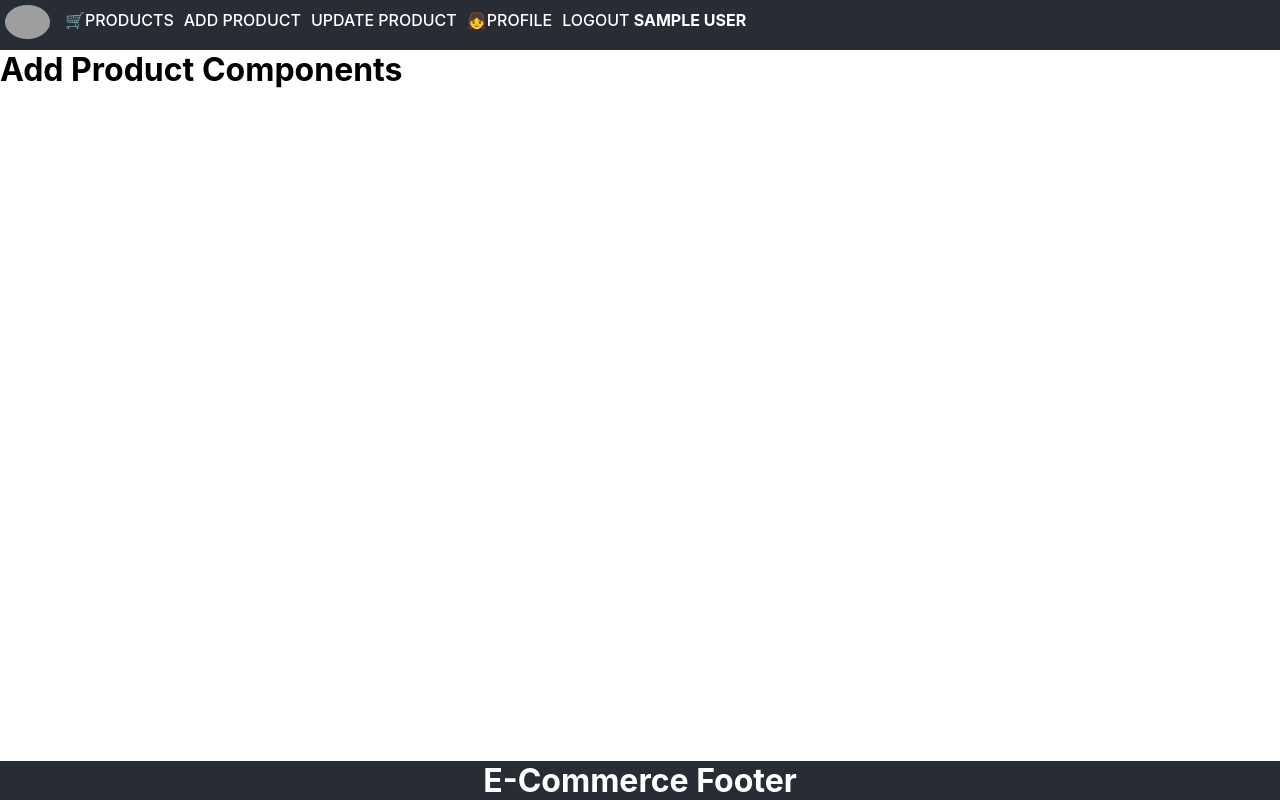
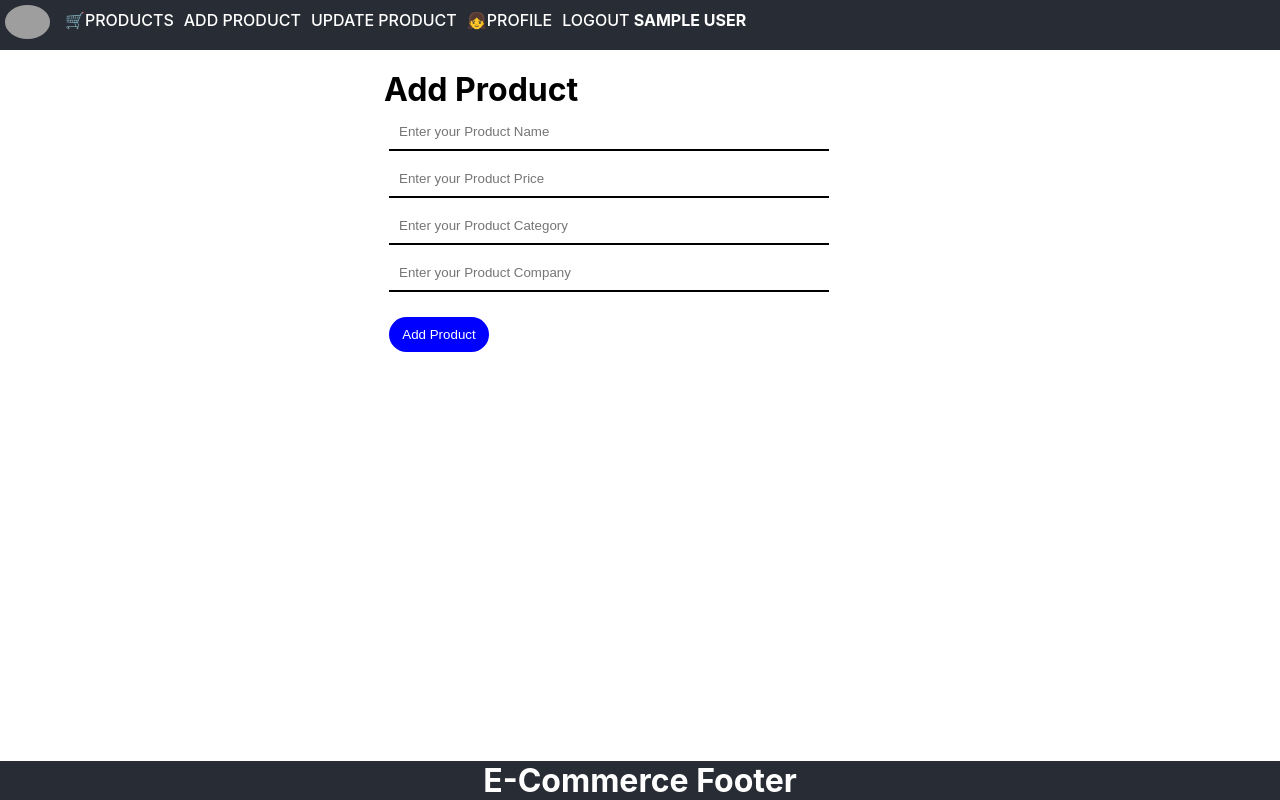
Before and after one commit to vkp3012/ECommerce-, a React (Create React App) app in the folder client/: page /add in a window 1280 px wide. Built offline with nearby package versions, Linux system fonts and the light colour scheme; sample sign-in values are in the browser's storage; grey boxes are pictures that could not be loaded.

Commit message:
add product component is done

```diff
--- a/client/src/App.css
+++ b/client/src/App.css
@@ -55,7 +55,6 @@ a{
   width: 100%;
 }
 
-
 /* signUp page */
 .signUp-page{
   margin-left: 30%;
@@ -95,3 +94,9 @@ a{
   background-color: rgb(0, 255, 17);
   color: #1232e8;
 }
+
+/* add product */
+.add-product{
+  margin-left: 30%;
+  margin-top: 20px;
+}
--- a/client/src/App.js
+++ b/client/src/App.js
@@ -5,6 +5,7 @@ import Footer from './components/Footer';
 import SignUp from './components/SignUp';
 import PrivateRoute from './components/PrivateRoute';
 import Login from './components/Login';
+import AddProduct from './components/AddProduct';
 
 function App() {
   return (
@@ -14,7 +15,7 @@ function App() {
       <Routes>
         <Route element={<PrivateRoute/>}>
           <Route path="/" element={<h1>Products Components</h1>}/>
-          <Route path="/add" element={<h1>Add Product Components</h1>}/>
+          <Route path="/add" element={<AddProduct/>}/>
           <Route path="/update" element={<h1>Update Product Components</h1>}/>
           <Route path="/logout" element={<h1>Logout Components</h1>}/>
           <Route path="/profile" element={<h1>Profile Components</h1>}/>
--- /dev/null
+++ b/client/src/components/AddProduct.js
@@ -0,0 +1,47 @@
+import React, { useState } from 'react'
+
+const AddProduct = () => {
+    const [name,setName] = useState("")
+    const [price,setPrice] = useState("")
+    const [category,setCategory] = useState("")
+    const [company,setCompany] = useState("")
+
+    const handleAddProduct = () => {
+        console.log(name,price,category,company)
+    }
+
+    return (
+        <div className='add-product'>
+            <h1>Add Product</h1>
+            <div className='input-form'>
+                <input
+                    value={name}
+                    onChange={(e)=>setName(e.target.value)}
+                    type='text'
+                    placeholder='Enter your Product Name'
+                />
+                <input
+                    value={price}
+                    onChange={(e)=>setPrice(e.target.value)}
+                    type='text'
+                    placeholder='Enter your Product Price'
+                />
+                <input
+                    value={category}
+                    onChange={(e)=>setCategory(e.target.value)}
+                    type='text'
+                    placeholder='Enter your Product Category'
+                />
+                <input
+                    value={company}
+                    onChange={(e)=>setCompany(e.target.value)}
+                    type='text'
+                    placeholder='Enter your Product Company'
+                />
+                <button onClick={handleAddProduct} type='button'>Add Product</button>
+            </div>
+        </div>
+    )
+}
+
+export default AddProduct
```
